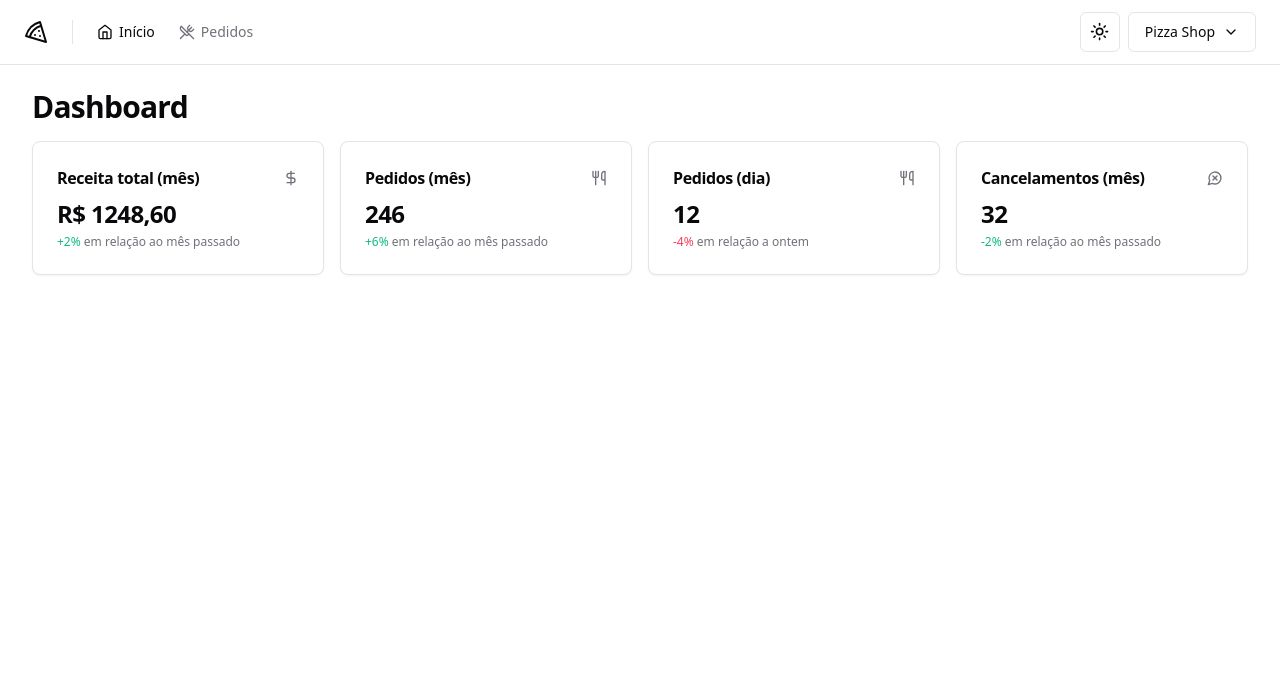
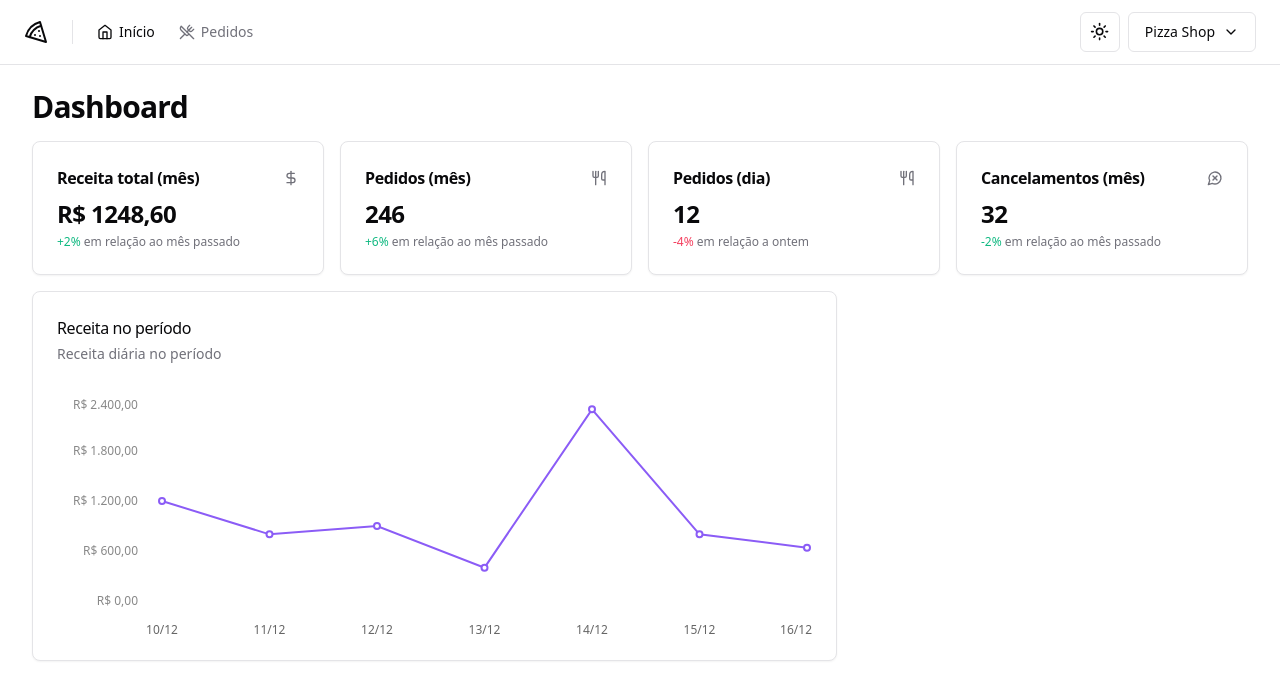
Before and after one commit to brenersrosa/pizzashop-web, a React (Vite) app: page / in a window 1280 px wide. Shown: the top 700 px of the page. Built offline with nearby package versions, Linux system fonts and the light colour scheme.

Commit message:
feat: revenue chart

```diff
--- a/package.json
+++ b/package.json
@@ -27,6 +27,7 @@
     "react-helmet-async": "^2.0.4",
     "react-hook-form": "^7.49.2",
     "react-router-dom": "^6.21.1",
+    "recharts": "^2.10.3",
     "sonner": "^1.3.1",
     "sort-by": "^1.2.0",
     "tailwind-merge": "^2.2.0",
--- a/src/pages/app/dashboard/index.tsx
+++ b/src/pages/app/dashboard/index.tsx
@@ -4,6 +4,7 @@
 import { MonthCanceledOrdersAmountCard } from './month-canceled-orders-amount-card'
 import { MonthOrdersAmountCard } from './month-orders-amount-card'
 import { MonthRevenueCard } from './month-revenue-card'
+import { RevenueChart } from './revenue-chart'
 
 export default function Dashboard() {
   return (
@@ -18,6 +19,10 @@
           <DayOrdersAmountCard />
           <MonthCanceledOrdersAmountCard />
         </div>
+
+        <div className="grid grid-cols-9 gap-4">
+          <RevenueChart />
+        </div>
       </div>
     </>
   )
--- /dev/null
+++ b/src/pages/app/dashboard/revenue-chart/index.tsx
@@ -0,0 +1,63 @@
+import { Line, LineChart, ResponsiveContainer, XAxis, YAxis } from 'recharts'
+import colors from 'tailwindcss/colors'
+
+import {
+  Card,
+  CardContent,
+  CardDescription,
+  CardHeader,
+  CardTitle,
+} from '@/components/ui/card'
+
+const data = [
+  { date: '10/12', revenue: 1200 },
+  { date: '11/12', revenue: 800 },
+  { date: '12/12', revenue: 900 },
+  { date: '13/12', revenue: 400 },
+  { date: '14/12', revenue: 2300 },
+  { date: '15/12', revenue: 800 },
+  { date: '16/12', revenue: 640 },
+]
+
+export function RevenueChart() {
+  return (
+    <Card className="col-span-6">
+      <CardHeader className="flex-row items-center justify-between pb-8">
+        <div className="space-y-1">
+          <CardTitle className="text-base font-medium">
+            Receita no período
+          </CardTitle>
+          <CardDescription>Receita diária no período</CardDescription>
+        </div>
+      </CardHeader>
+      <CardContent>
+        <ResponsiveContainer height={240} width="100%">
+          <LineChart data={data} style={{ fontSize: 12 }}>
+            <XAxis dataKey="date" tickLine={false} axisLine={false} dy={16} />
+
+            <YAxis
+              stroke="#888"
+              axisLine={false}
+              tickLine={false}
+              width={100}
+              dx={-16}
+              tickFormatter={(value: number) =>
+                value.toLocaleString('pt-BR', {
+                  style: 'currency',
+                  currency: 'BRL',
+                })
+              }
+            />
+
+            <Line
+              type="linear"
+              strokeWidth={2}
+              dataKey="revenue"
+              stroke={colors.violet[500]}
+            />
+          </LineChart>
+        </ResponsiveContainer>
+      </CardContent>
+    </Card>
+  )
+}
```
Also changed, not shown: 1 other file (tests, documents, lock files or other folders).
